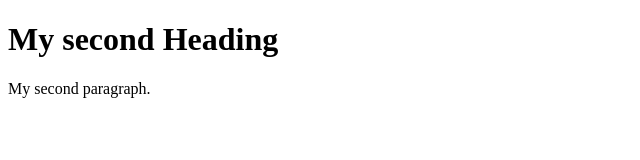
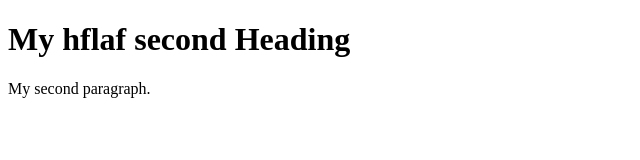
Before and after one commit to AastikVerma/demo-repo, a plain HTML site: page sample2/demo2.html in a window 1280 px wide. Shown: the whole page, without its empty margins (0-640 px from the left). Drawn offline with Linux system fonts and the light colour scheme.

Commit message:
Update demo2.html

```diff
--- a/sample2/demo2.html
+++ b/sample2/demo2.html
@@ -2,7 +2,7 @@
 <html>
 <body>
 
-<h1>My second Heading</h1>
+<h1>My hflaf second Heading</h1>
 
 <p>My second paragraph.</p>
 
```
